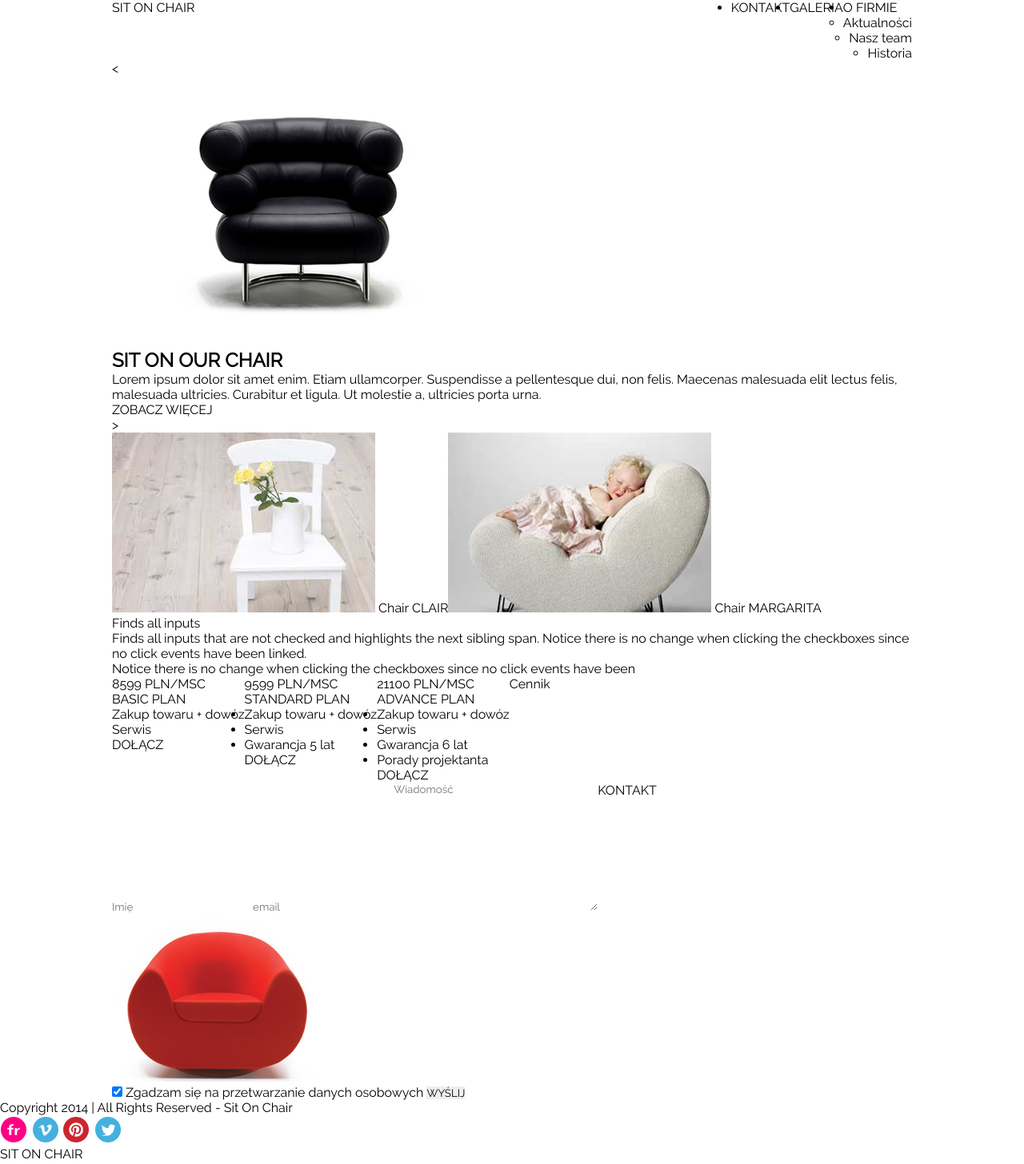
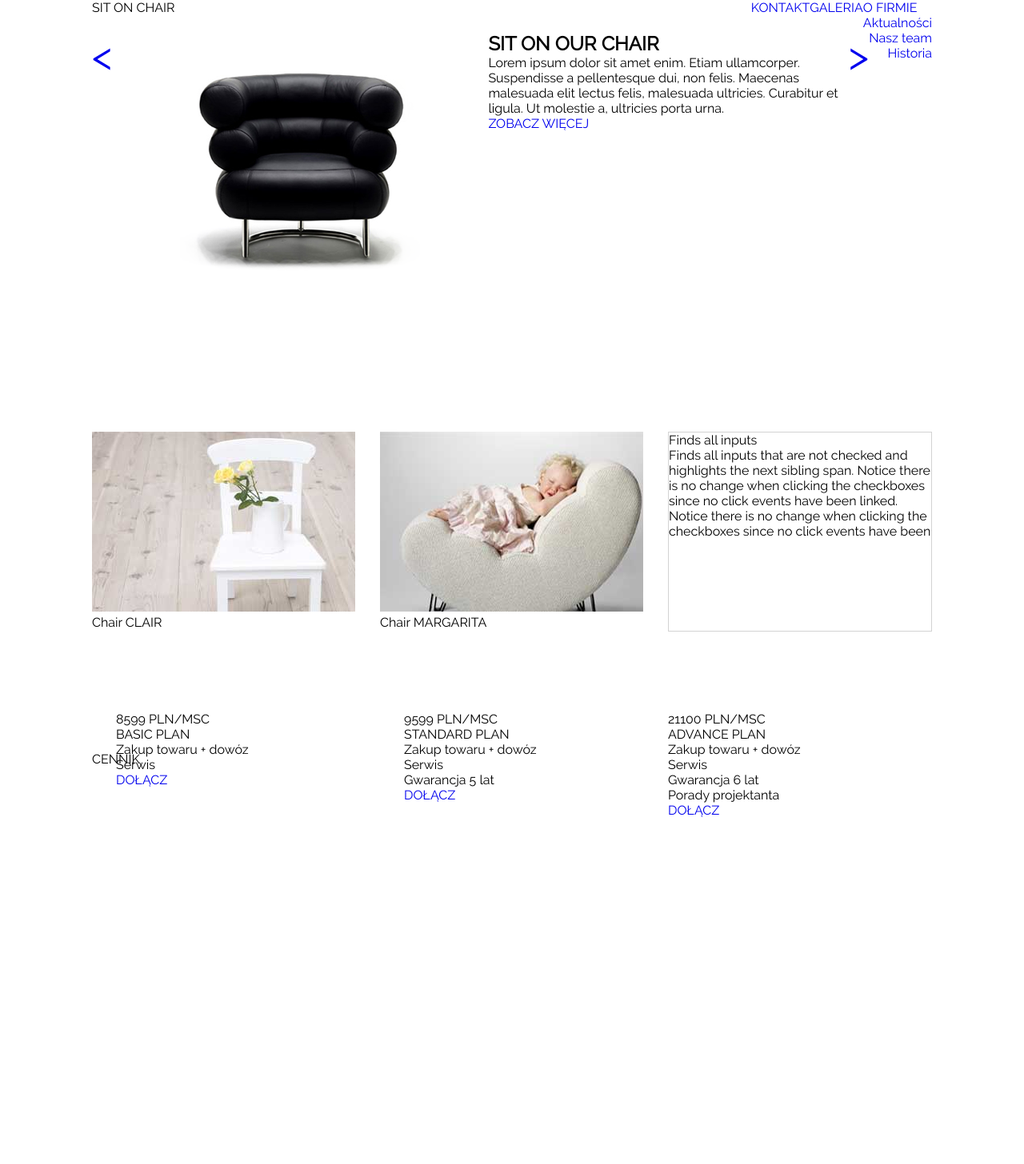
Before and after one commit to pgrycz/POZ_FRO_W_03_Warsztat_01_Sit_on_chair, a plain HTML site: page index.html in a window 1280 px wide. Shown: the top 1456 px of the page at 80% size. Drawn offline with Linux system fonts and the light colour scheme.

Commit message:
positioning elements

```diff
--- a/css/style.css
+++ b/css/style.css
@@ -74,11 +74,19 @@
   margin: 0;
 }
 
+a {
+  text-decoration: none;
+}
+
+ul {
+  list-style-type: none;
+}
+
 html * {
   margin: 0;
   padding: 0;
   border: 0;
-  font-family: ralewayregular;
+  font-family: "ralewayregular";
 }
 
 * {
@@ -90,8 +98,9 @@
 }
 
 div.container {
-  width: 1000px;
+  width: 1050px;
   margin: 0 auto;
+  position: relative;
 }
 
 .float {
@@ -114,10 +123,79 @@
   clear: both;
 }
 
-.headline .black-chair:nth-child(1) {
-  float: left;
+.prev, .next {
+  width: 70px;
+  font-size: 50px;
 }
 
-.headline .black-chair:nth-child(2) {
+.headline {
+  width: 450px;
+}
+
+header {
+  height: 40px;
+}
+
+section:nth-child(2) {
+  height: 500px;
+}
+
+section:nth-child(3) {
+  height: 350px;
+}
+
+section:nth-child(4) {
+  height: 720px;
+}
+
+aside {
+  height: 530px;
+}
+
+footer {
+  height: 130px;
+}
+
+.three-headers:nth-child(1) > div {
+  width: 330px;
+}
+
+.three-headers:nth-child(1) > div:nth-child(2) {
+  margin: 0 30px;
+}
+
+.description {
+  width: 350px;
+  height: 250px;
+  border: 1px solid lightgrey;
+}
+
+.section-head {
+  position: absolute;
+}
+
+section:nth-child(4) .section-head {
+  top: 50px;
+}
+
+aside .section-head {
+  top: 35px;
+}
+
+.form * {
+  width: 430px;
+  clear: both;
+}
+
+.submit {
+  width: 230px;
+}
+
+
+footer .footer-title, footer .social {
   float: right;
 }
+
+.social {
+  margin-right: 40px;
+}
--- a/index.html
+++ b/index.html
@@ -6,44 +6,49 @@
   <link rel="stylesheet" href="css/style.css">
 </head>
 <body>
+<!-- header -->
 <header>
   <div class="container">
     <span>SIT ON CHAIR</span>
     <nav>
       <ul class="nav float">
-        <li>O FIRMIE
+        <li><a href="#">O FIRMIE</a>
           <ul class="nav-options">
-            <li>Aktualności</li>
-            <li>Nasz team</li>
-            <li>Historia</li>
+            <li><a href="#">Aktualności</a></li>
+            <li><a href="#">Nasz team</a></li>
+            <li><a href="#">Historia</a></li>
           </ul>
         </li>
-        <li>GALERIA</li>
-        <li>KONTAKT</li>
+        <li><a href="#">GALERIA</a></li>
+        <li><a href="#">KONTAKT</a></li>
       </ul>
     </nav>
   </div>
 </header>
+<!-- section 1 -->
 <section>
   <div class="container float">
     <div>
-      <span><</span>
+      <span class="prev"><a href="#"><</a></span>
     </div>
-    <div class="headline float">
-      <img src="images/black_chair.png" alt="black chair">
-      <h1>SIT ON OUR CHAIR</h1>
+    <div>
+    <img src="images/black_chair.png" alt="black chair">
+    </div>
+    <div class="headline">
+      <h1>SIT <span>ON</span> OUR <span>CHAIR</span></h1>
       <p>Lorem ipsum dolor sit amet enim. Etiam ullamcorper.
         Suspendisse a pellentesque dui, non felis. Maecenas
         malesuada elit lectus felis, malesuada ultricies.
         Curabitur et ligula. Ut molestie a, ultricies porta
         urna.</p>
-      <span>ZOBACZ WIĘCEJ</span>
+      <span><a href="#">ZOBACZ WIĘCEJ</a></span>
     </div>
     <div>
-      <span>></span>
+      <span class="next"><a href="#">></a></span>
     </div>
   </div>
 </section>
+<!-- section 2 -->
 <section>
   <div class="container float three-headers">
     <div>
@@ -56,7 +61,7 @@
       <span class="transparent"></span>
       <span>Chair MARGARITA</span>
     </div>
-    <div>
+    <div class="description">
       <span>Finds all inputs</span>
       <p>Finds all inputs that are not checked and
       highlights the next sibling span. Notice there
@@ -67,9 +72,10 @@
     </div>
   </div>
 </section>
+<!-- section 3 -->
 <section>
   <div class="container float three-headers">
-    <span class="section_head">Cennik</span>
+    <span class="section-head">CENNIK</span>
     <div>
       <div class="circle-small"></div>
       <div class="circle-large">
@@ -81,7 +87,7 @@
           <li>Zakup towaru + dowóz</li>
           <li>Serwis</li>
         </ul>
-        <span>DOŁĄCZ</span>
+        <span><a href="#">DOŁĄCZ</a></span>
       </div>
     </div>
     <div>
@@ -96,7 +102,7 @@
           <li>Serwis</li>
           <li>Gwarancja 5 lat</li>
         </ul>
-        <span>DOŁĄCZ</span>
+        <span><a href="#">DOŁĄCZ</a></span>
       </div>
     </div>
     <div>
@@ -112,22 +118,28 @@
           <li>Gwarancja 6 lat</li>
           <li>Porady projektanta</li>
         </ul>
-        <span>DOŁĄCZ</span>
+        <span><a href="#">DOŁĄCZ</a></span>
       </div>
     </div>
   </div>
 </section>
-<section>
-  <div class="container float two-header">
-    <span class="section_head">KONTAKT</span>
-    <div>
+<!-- section 4 -->
+<aside>
+  <div class="container float">
+    <span class="section-head">KONTAKT</span>
+    <div class="form">
       <form>
         <input type="text" id="name" placeholder="Imię">
         <input type="text" id="email" placeholder="email">
-        <textarea name="info" id="info" cols="30" rows="10" placeholder="Wiadomość"></textarea>
+        <textarea name="info"
+                  id="info"
+                  cols="30"
+                  rows="10"
+                  placeholder="Wiadomość">
+        </textarea>
       </form>
     </div>
-    <div>
+    <div class="submit">
       <form>
         <img src="images/red_chair.png" alt="red chair">
         <div>
@@ -138,16 +150,19 @@
       </form>
     </div>
   </div>
-</section>
+</aside>
+<!-- footer -->
 <footer>
-  <span>Copyright 2014 | All Rights Reserved - Sit On Chair</span>
-  <div class="social">
-    <img src="images/flickr.png" alt="flickr">
-    <img src="images/vimeo.png" alt="vimeo">
-    <img src="images/pinterest.png" alt="pinterest">
-    <img src="images/twitter.png" alt="twitter">
+  <div class="container float">
+    <span>Copyright 2014 | All Rights Reserved - Sit On Chair</span>
+    <div class="social">
+      <a href="#"><img src="images/flickr.png" alt="flickr"></a>
+      <a href="#"><img src="images/vimeo.png" alt="vimeo"></a>
+      <a href="#"><img src="images/pinterest.png" alt="pinterest"></a>
+      <a href="#"><img src="images/twitter.png" alt="twitter"></a>
+    </div>
+    <span class="footer-title">SIT ON CHAIR</span>
   </div>
-  <span>SIT ON CHAIR</span>
 </footer>
 </body>
 </html>
```
